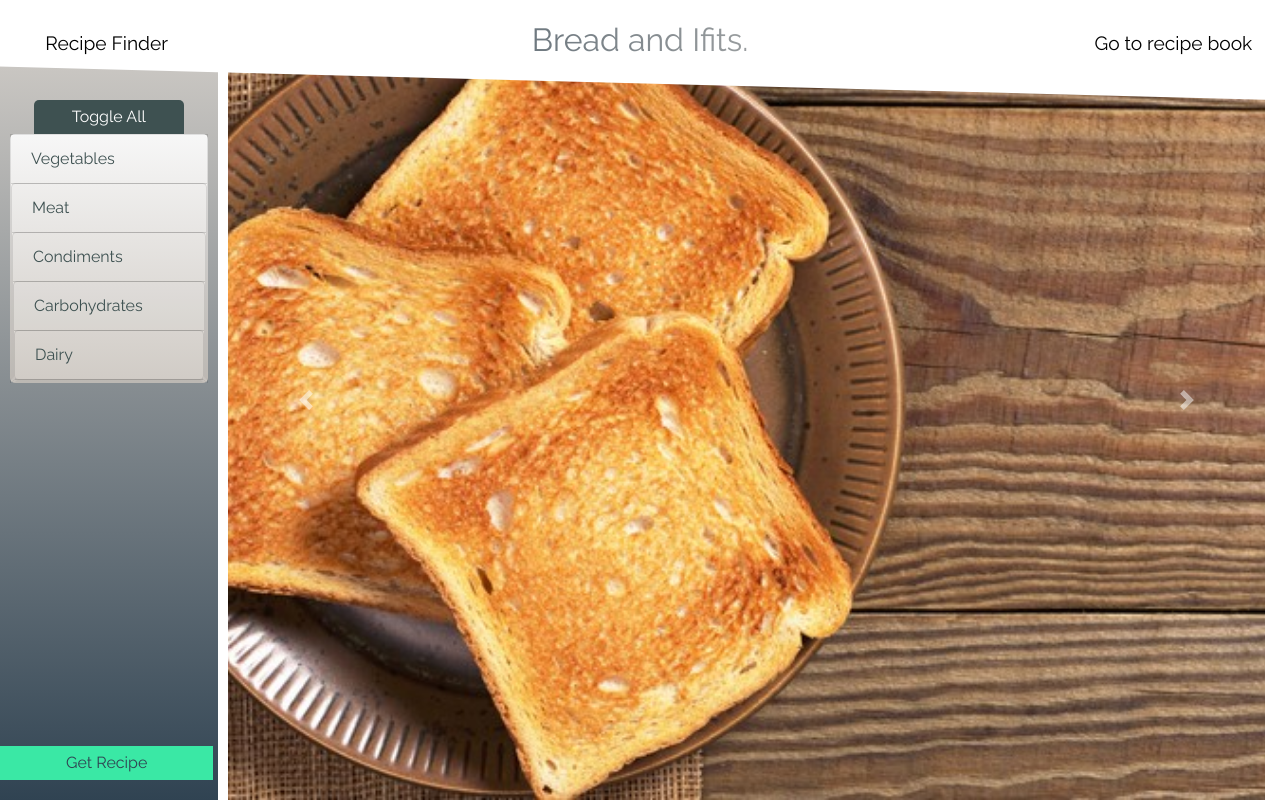
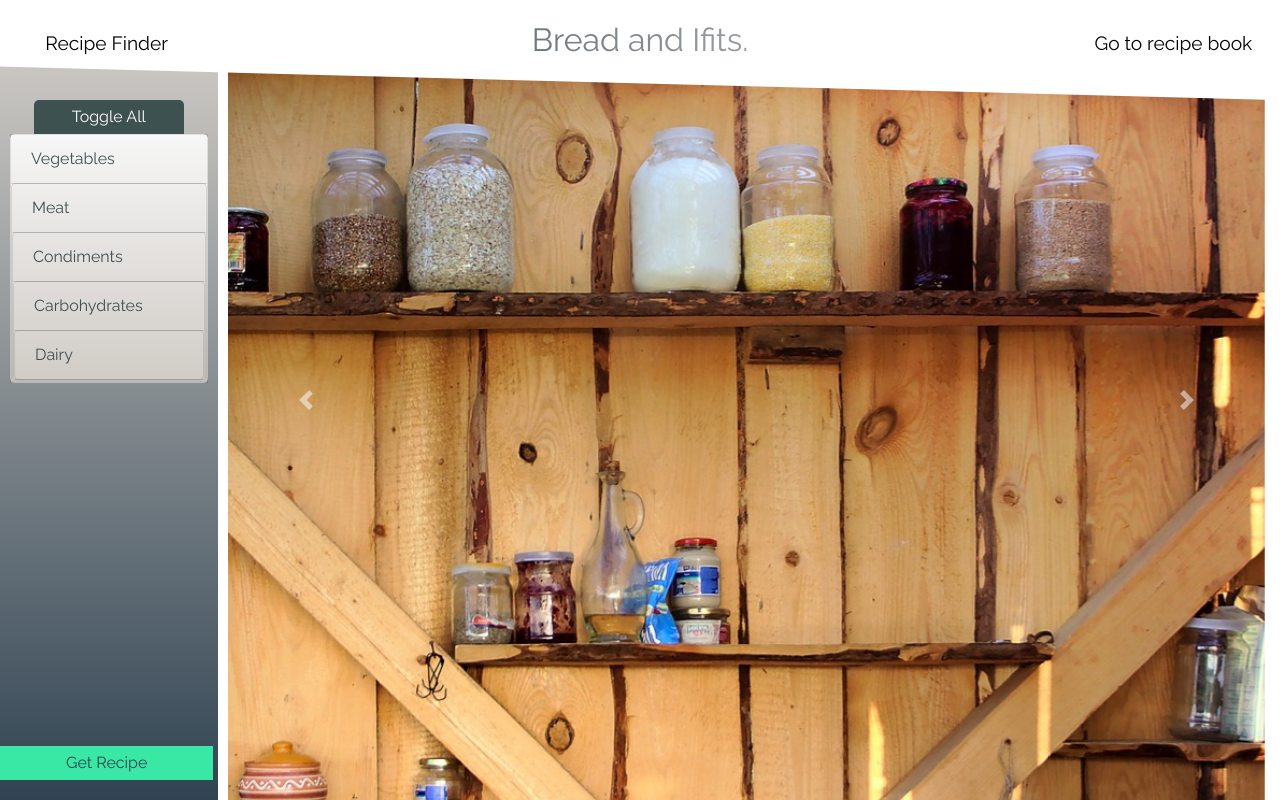
Before and after one commit to Mayden-Academy/2019-Aug-Bread-and-ifit-cobras, a PHP site: page /app/index.php in a window 1280 px wide. Run offline with PHP 8.4, Linux system fonts and the light colour scheme; data comes from the database, SQL or seed files in the repository; style sheets or scripts are compiled from the project's sources.

Commit message:
updated landing img

```diff
--- a/app/index.php
+++ b/app/index.php
@@ -63,10 +63,10 @@ use BreadAndIfit\Ingredients\IngredientGateway;
                  <div id="carouselExampleControls" class="carousel slide" data-ride="carousel" data-interval="5000">
                 <div class="carousel-inner">
                     <div class="carousel-item active">
-                        <img src="../res/images/toast1.jpg" class="d-block w-100" alt="Toast!">
+                        <img src="../res/images/ifit1.jpg" class="d-block w-100" alt="Toast!">
                     </div>
                     <div class="carousel-item">
-                        <img src="../res/images/ifit1.jpg" class="d-block w-100" alt="half empty cupboard">
+                        <img src="../res/images/toast1.jpg" class="d-block w-100" alt="half empty cupboard">
                     </div>
                     <div class="carousel-item">
                         <img src="../res/images/toast2.jpg" class="d-block w-100" alt="EVEN MORE toast!">
```
